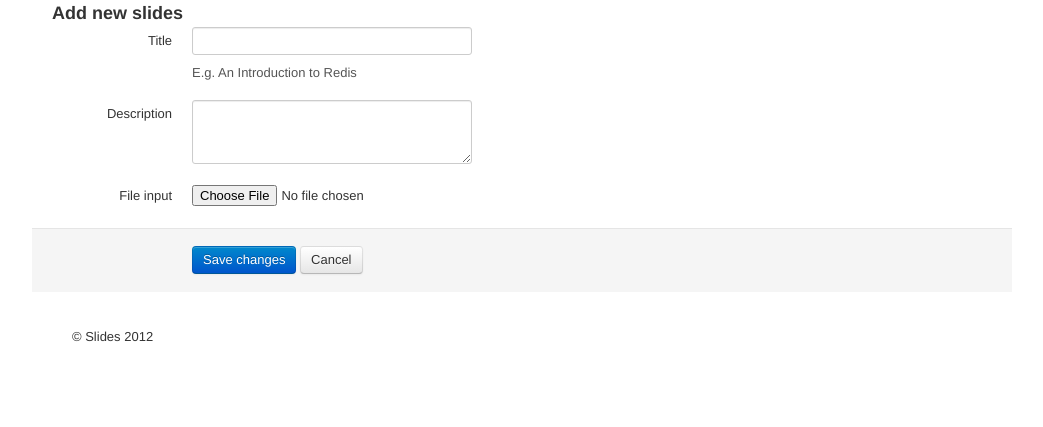
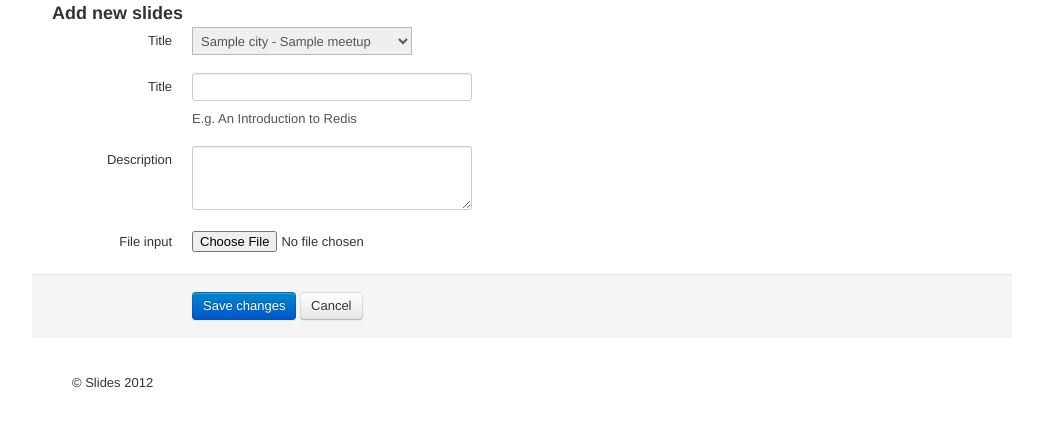
Before and after one commit to t20/meetupslides, a Flask app: template templates/add.html in a window 1280 px wide. Shown: the top 427 px of the page, without its empty margins (98-1141 px from the left). Run offline with Flask 2, Linux system fonts and the light colour scheme; the template is opened without the code that fills it: most values are stand-ins (such as "Sample title", 1, 10 or a date in 2020); some libraries are stand-ins or nearby versions.

Commit message:
Add method: 1. Form method, enctype. 2. Meetup select 3. Named inputs in the form Got the add meetup form working

```diff
--- a/app.py
+++ b/app.py
@@ -20,7 +20,7 @@ REDIS_PORT = app.config['REDIS_PORT']
 REDIS_DB = app.config['REDIS_DB']
 
 settings.r = redis.Redis(host=REDIS_HOST, port=REDIS_PORT, db=REDIS_DB)
-
+ALLOWED_EXTENSIONS = set(['txt', 'pdf', 'ppt', 'pptx', 'zip', 'tar', 'rar'])
 
 ################################
 ####### helper methods #########
@@ -43,6 +43,7 @@ def meetup(meetup_id):
     posts = get_posts(meetup_id)
     return render_template('meetup.html', meetup=meetup, posts=posts)
 
+
 def allowed_file(filename):
     return '.' in filename and \
            filename.rsplit('.', 1)[1] in ALLOWED_EXTENSIONS
@@ -51,17 +52,19 @@ def allowed_file(filename):
 @app.route('/add', methods=['GET', 'POST'])
 def add():
     if request.method == 'GET':
-        return render_template('add.html')
+        meetups = get_meetups()
+        return render_template('add.html', meetups=meetups)
     # else - POST
     # TODO look into flask wtf
     # get post data and add to database
-    title = request.form['title']
-    desc = request.form['desc']
+    title = request.form.get('title', 'No Title')
+    desc = request.form.get('desc', 'No desc')
     slides = request.files['slides']
     user_id = request.form.get('user_id', 0)
-    meetup_id = request.form.get('meetup_id', 0)
+    meetup_id = int(request.form.get('meetup_id', 0))
     p = Post(title=title, desc=desc, user_id=user_id, meetup_id=meetup_id)
     saved = p.save()
+    # print 'Post saved?', saved
     post_id = p.id
     flash('Add new post.')
     return redirect(url_for('post', post_id=post_id))
--- a/templates/add.html
+++ b/templates/add.html
@@ -5,19 +5,29 @@
 
   <div class="row">
 
-    <form class="form-horizontal">
+    <form class="form-horizontal" method="POST" enctype="multipart/form-data">
       <fieldset>
         <div class="control-group">
           <label for="input01" class="control-label" rip-style-bordercolor-backup="" style="" rip-style-borderstyle-backup="" rip-style-borderwidth-backup="">Title</label>
           <div class="controls">
-            <input type="text" id="input01" class="input-xlarge">
+            <select name="meetup_id">
+              {% for meetup in meetups %}
+                <option value="{{ meetup.id }}">{{ meetup.city }} - {{ meetup.name }}</option>
+              {% endfor %}
+            </select>
+          </div>
+        </div>
+        <div class="control-group">
+          <label for="input01" class="control-label" rip-style-bordercolor-backup="" style="" rip-style-borderstyle-backup="" rip-style-borderwidth-backup="">Title</label>
+          <div class="controls">
+            <input type="text" id="input01" class="input-xlarge" name='title'>
             <p class="help-block">E.g. An Introduction to Redis </p>
           </div>
         </div>
         <div class="control-group">
           <label for="textarea" class="control-label">Description</label>
           <div class="controls">
-            <textarea rows="3" id="textarea" class="input-xlarge"></textarea>
+            <textarea rows="3" id="textarea" class="input-xlarge" name="desc"></textarea>
           </div>
         </div>
         <div class="control-group">
```
